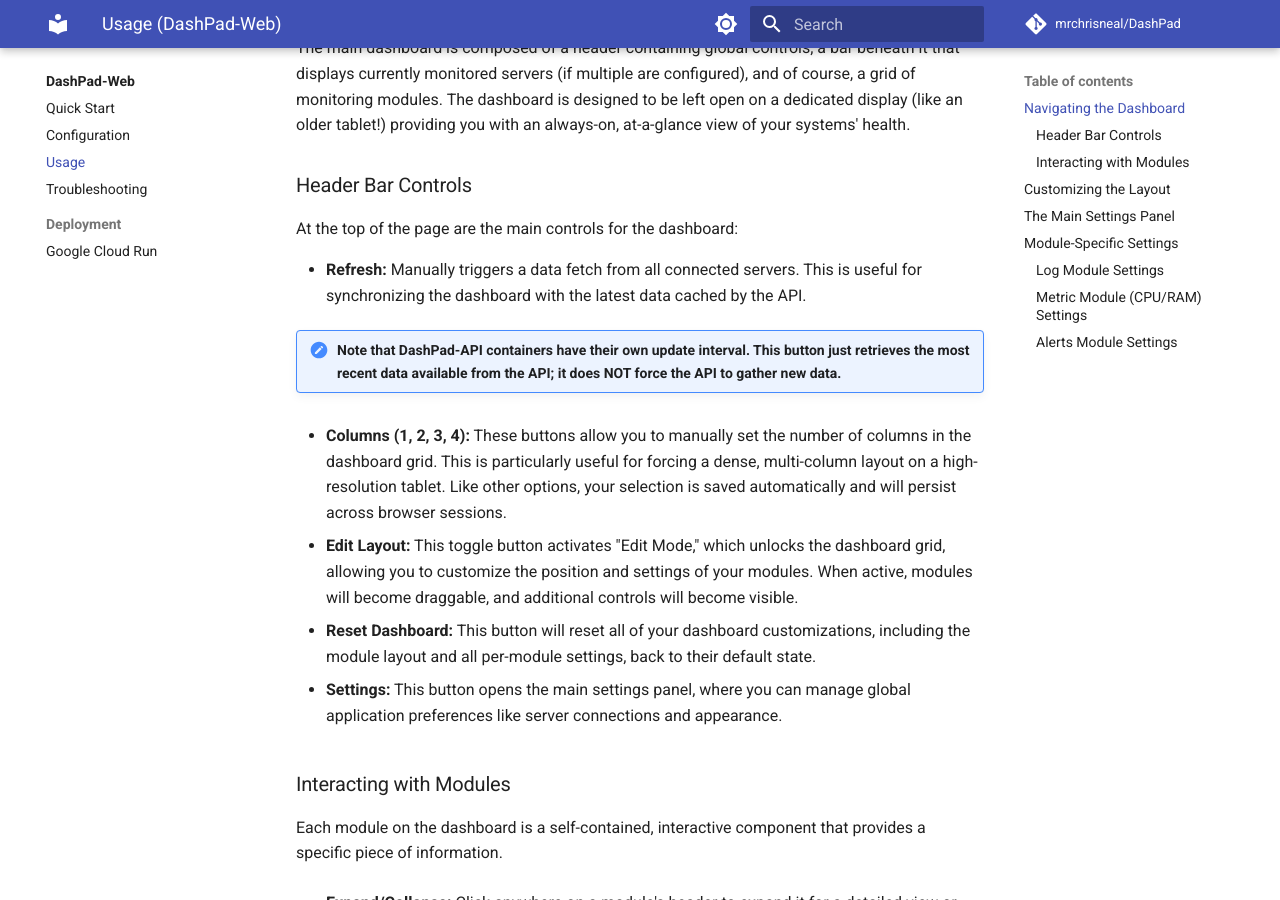
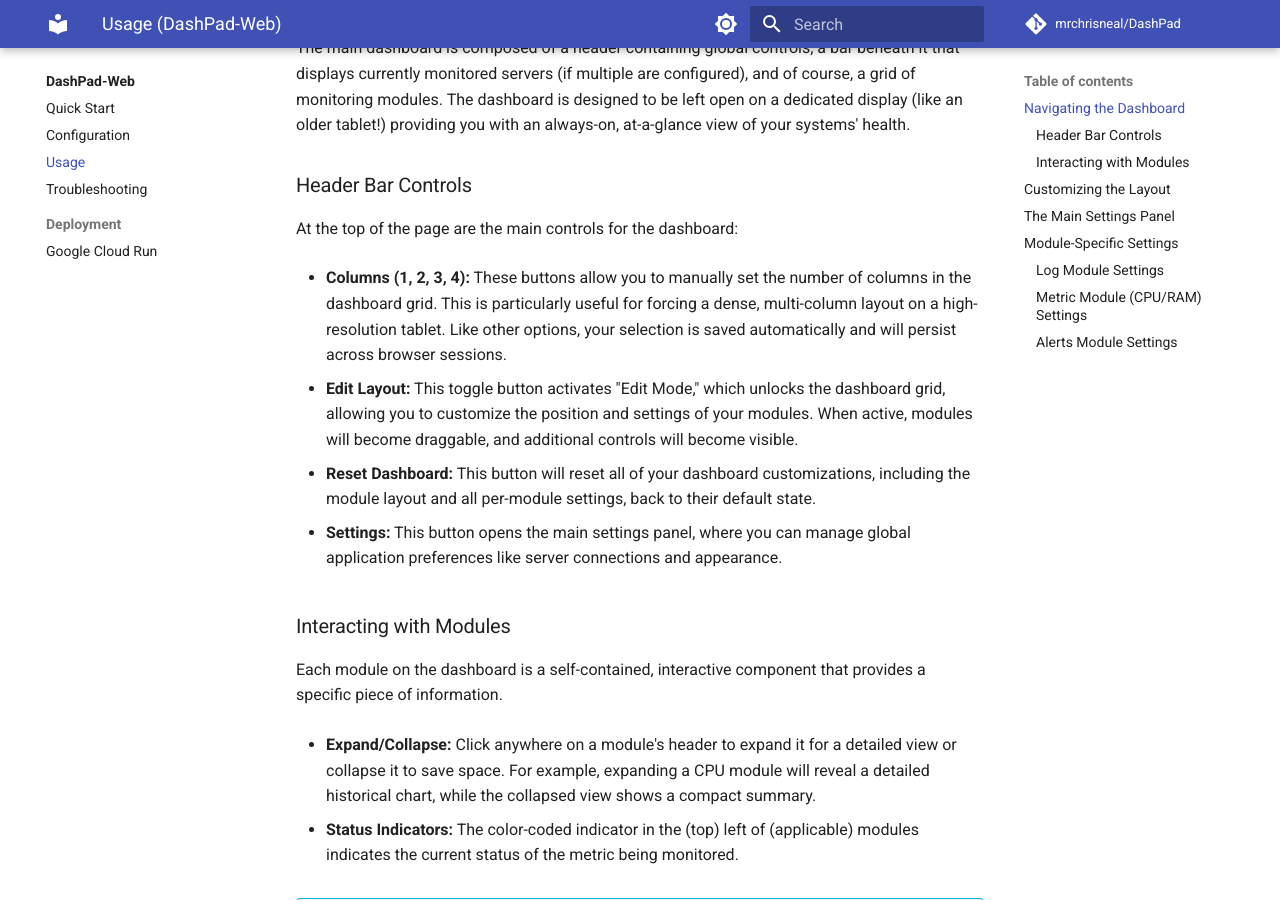
Before and after one commit to mrchrisneal/DashPad, an MkDocs documentation site: the page built from docs/web/usage.md, in a window 1280 px wide and 900 px high, scrolled down 360 px. Built offline with MkDocs 1.6.1 and Material for MkDocs 9.7.7, drawn with Linux system fonts in a browser that asks for light colours; comment, search, counter and statistics services are not loaded.

Commit message:
Remove reference to "Refresh" button

```diff
--- a/docs/web/usage.md
+++ b/docs/web/usage.md
@@ -13,10 +13,6 @@ The main dashboard is composed of a header containing global controls, a bar ben
 ### Header Bar Controls
 
 At the top of the page are the main controls for the dashboard:
-
-- **Refresh:** Manually triggers a data fetch from all connected servers. This is useful for synchronizing the dashboard with the latest data cached by the API.
-
-!!! note "Note that DashPad-API containers have their own update interval. This button just retrieves the most recent data available from the API; it does NOT force the API to gather new data."
 
 - **Columns (1, 2, 3, 4):** These buttons allow you to manually set the number of columns in the dashboard grid. This is particularly useful for forcing a dense, multi-column layout on a high-resolution tablet. Like other options, your selection is saved automatically and will persist across browser sessions.
 
```
